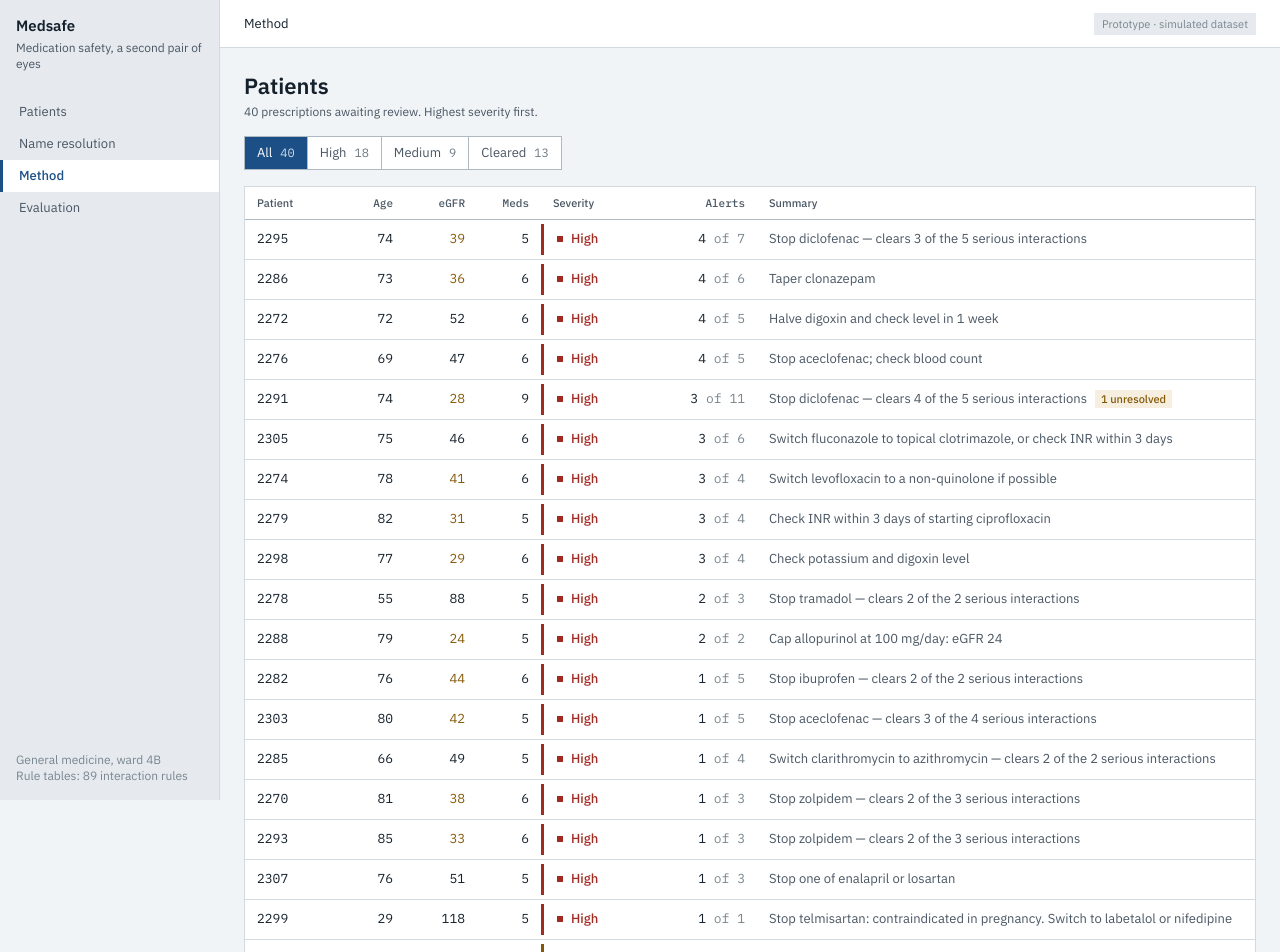
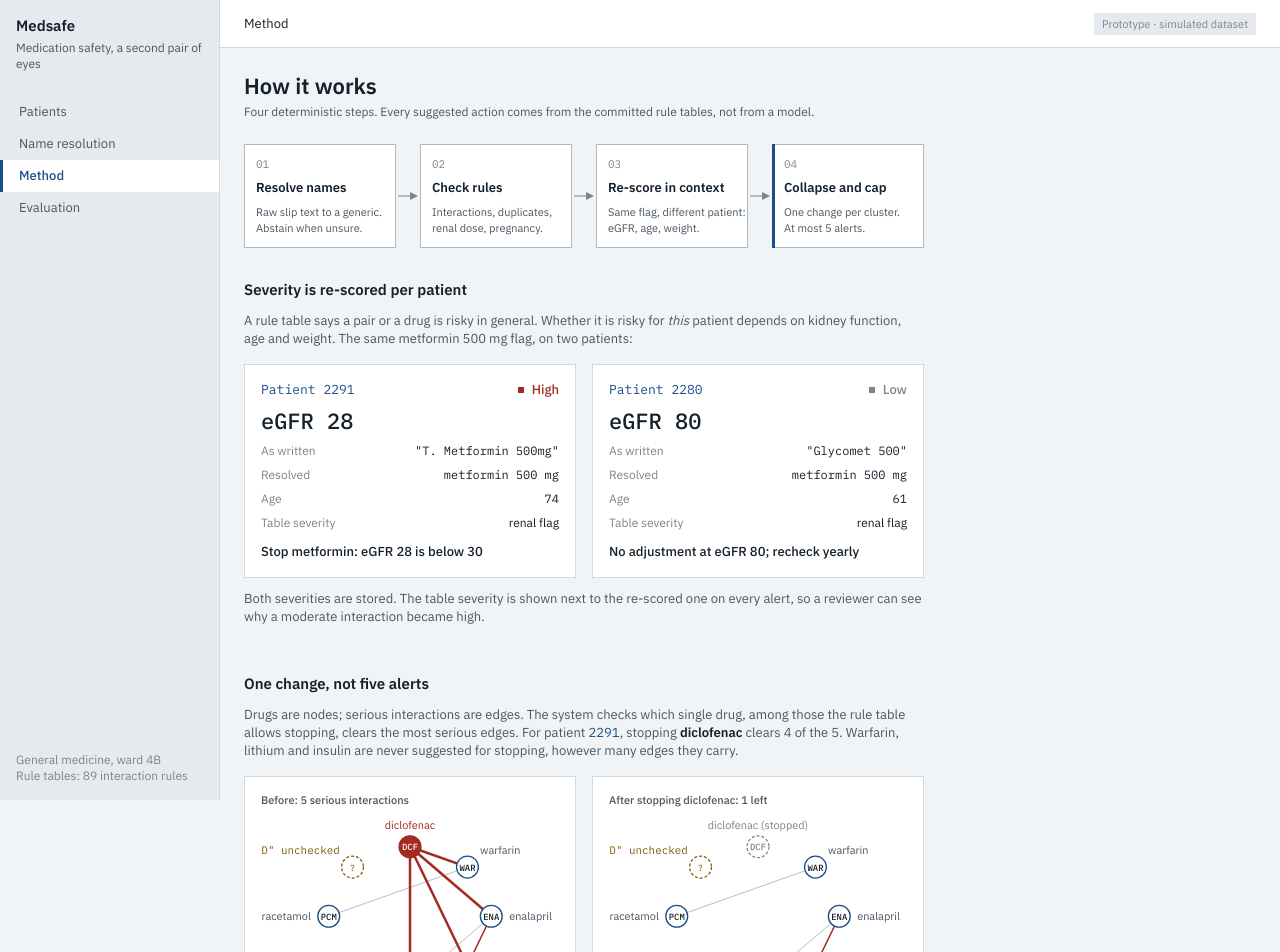
Before and after one commit to PavanSuryaChintada/h4-hosp-patient, a React (Vite) app: page /method in a window 1280 px wide. Shown: the top 952 px of the page. Built offline with nearby package versions, Linux system fonts and the light colour scheme.

Commit message:
feat(method): method page with eGFR re-scoring comparison and before/after graphs

```diff
--- a/src/main.tsx
+++ b/src/main.tsx
@@ -5,6 +5,7 @@ import { Shell } from './components/Shell';
 import { Queue } from './screens/Queue';
 import { PatientDetail } from './screens/PatientDetail';
 import { Resolution } from './screens/Resolution';
+import { Method } from './screens/Method';
 import './styles.css';
 
 // Keyed by id so the collapse toggle resets when moving between patients.
@@ -21,6 +22,7 @@ createRoot(document.getElementById('root')!).render(
           <Route path="/" element={<Queue />} />
           <Route path="/patient/:id" element={<PatientRoute />} />
           <Route path="/resolution" element={<Resolution />} />
+          <Route path="/method" element={<Method />} />
           <Route path="*" element={<Queue />} />
         </Routes>
       </Shell>
--- /dev/null
+++ b/src/screens/Method.tsx
@@ -0,0 +1,100 @@
+import { Link } from 'react-router-dom';
+import { DRUGS, EXPANDED_PAIR_COUNT, INTERACTIONS } from '../data/drugs';
+import { BY_ID, name } from '../data/engine';
+import { CONTROL_ID, HERO_ID } from '../data/patients';
+import { AlertGraph } from '../components/AlertGraph';
+import { MethodDiagram } from '../components/Charts';
+import { StatusInline } from '../components/ui';
+
+function RenalCard({ id }: { id: string }) {
+  const x = BY_ID[id];
+  const alert = x.all.find((a) => a.key === 'renal:MTF')!;
+  const raw = x.patient.meds.find((m) => m.code === 'MTF')!.raw;
+  return (
+    <div className="card">
+      <div className="head">
+        <Link to={`/patient/${id}`} className="mono">Patient {id}</Link>
+        <StatusInline level={alert.severity} />
+      </div>
+      <div className="big">eGFR {x.patient.egfr}</div>
+      <div className="row"><span className="k">As written</span><span className="mono">"{raw}"</span></div>
+      <div className="row"><span className="k">Resolved</span><span className="mono">metformin 500 mg</span></div>
+      <div className="row"><span className="k">Age</span><span className="mono">{x.patient.age}</span></div>
+      <div className="row"><span className="k">Table severity</span><span>renal flag</span></div>
+      <div className="act">{alert.action}</div>
+    </div>
+  );
+}
+
+export function Method() {
+  const hero = BY_ID[HERO_ID];
+  const anchor = hero.anchors[0];
+  return (
+    <div className="content narrow">
+      <div className="page-head">
+        <h1 className="display">How it works</h1>
+        <p className="meta">Four deterministic steps. Every suggested action comes from the committed rule tables, not from a model.</p>
+      </div>
+
+      <MethodDiagram />
+
+      <div className="prose">
+        <h2 className="section">Severity is re-scored per patient</h2>
+        <p>
+          A rule table says a pair or a drug is risky in general. Whether it is risky for <em>this</em> patient depends on kidney
+          function, age and weight. The same metformin 500 mg flag, on two patients:
+        </p>
+        <div className="pair">
+          <RenalCard id={HERO_ID} />
+          <RenalCard id={CONTROL_ID} />
+        </div>
+        <p>
+          Both severities are stored. The table severity is shown next to the re-scored one on every alert, so a reviewer
+          can see why a moderate interaction became high.
+        </p>
+
+        <h2 className="section">One change, not five alerts</h2>
+        <p>
+          Drugs are nodes; serious interactions are edges. The system checks which single drug, among those the rule table
+          allows stopping, clears the most serious edges. For patient <Link to={`/patient/${HERO_ID}`} className="mono">{HERO_ID}</Link>,
+          stopping <strong>{name(anchor)}</strong> clears <span className="mono">{hero.clearedByAnchor}</span> of
+          the <span className="mono">{hero.serious}</span>. Warfarin, lithium and insulin are never suggested for stopping,
+          however many edges they carry.
+        </p>
+        <div className="pair">
+          <div className="card">
+            <div className="label">Before: {hero.serious} serious interactions</div>
+            <AlertGraph analysis={hero} width={300} height={220} />
+          </div>
+          <div className="card">
+            <div className="label">After stopping {name(anchor)}: {hero.serious - hero.clearedByAnchor} left</div>
+            <AlertGraph analysis={hero} width={300} height={220} removed />
+          </div>
+        </div>
+        <p>
+          The capped list then ranks what is left by severity and confidence and shows at most five. Low-severity notes are
+          never in the capped list; they stay one click away under every pair.
+        </p>
+
+        <h2 className="section">What the system never says</h2>
+        <p>
+          It never calls a patient safe. When nothing is flagged it says <strong>no issue was found in what was seen</strong>,
+          states how many medicines it could not resolve, and a permanent footer on every patient says a clinician decides.
+          A name it cannot resolve with a clear margin is shown as unresolved, not guessed.
+        </p>
+
+        <h2 className="section">What is real and what is not</h2>
+        <dl className="truth">
+          <dt>Real</dt>
+          <dd>The drug interactions and renal rules (clinically genuine, commonly cited). The patient-context re-scoring, the graph collapse and the five-alert cap, which run over the data shown here.</dd>
+          <dt>Simulated</dt>
+          <dd>All patients and medication lists. The name-resolution outputs and their ground-truth labels, and the near-miss labels, are fixtures. No real patient data was used.</dd>
+          <dt>Reduced</dt>
+          <dd><span className="mono">{DRUGS.length}</span> generics and <span className="mono">{INTERACTIONS.length}</span> interaction rules, expanding to <span className="mono">{EXPANDED_PAIR_COUNT}</span> drug pairs, rather than the full reference set. Sized for the demo.</dd>
+          <dt>Offline</dt>
+          <dd>No backend and no network. The rule pass runs over committed data, so the same inputs give the same screen every time.</dd>
+        </dl>
+      </div>
+    </div>
+  );
+}
--- a/src/styles.css
+++ b/src/styles.css
@@ -211,6 +211,29 @@ table.t { width: 100%; border-collapse: collapse; background: var(--paper); }
 
 .limits { margin-top: 24px; background: var(--sunken); padding: 12px; font-size: 12px; line-height: 16px; color: var(--ink-2); }
 
+/* ---- method & evaluation ------------------------------------------------- */
+
+.prose p { margin-top: 12px; color: var(--ink-2); }
+.prose h2 { margin-top: 48px; }
+.prose h2:first-of-type { margin-top: 32px; }
+.prose strong { color: var(--ink); font-weight: 600; }
+
+.pair { display: grid; grid-template-columns: 1fr 1fr; gap: 16px; margin-top: 16px; }
+.card { background: var(--paper); border: var(--border); padding: 16px; }
+.card .head { display: flex; justify-content: space-between; align-items: baseline; }
+.card .big { font-family: var(--mono); font-size: 22px; line-height: 28px; font-weight: 500; margin-top: 8px; }
+.card .row { display: flex; justify-content: space-between; margin-top: 8px; font-size: 12px; line-height: 16px; }
+.card .row .k { color: var(--ink-3); }
+.card .act { margin-top: 12px; font-weight: 500; }
+
+.truth { background: var(--sunken); padding: 16px; margin-top: 16px; }
+.truth dt { font-weight: 600; margin-top: 12px; }
+.truth dt:first-child { margin-top: 0; }
+.truth dd { margin: 4px 0 0; color: var(--ink-2); }
+
+.stats { display: grid; grid-template-columns: 1fr 1fr; gap: 24px; }
+.stats .panel { padding: 24px; }
+
 @media (prefers-reduced-motion: reduce) {
   *, *::before, *::after { transition: none !important; animation: none !important; }
 }
```
